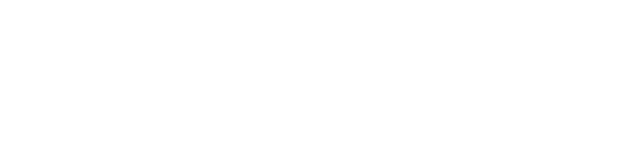
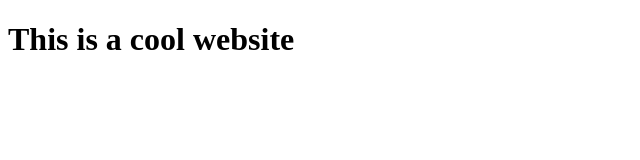
Before and after one commit to nileshrajule/test-repo, a plain HTML site: page index.html in a window 1280 px wide. Shown: the whole page, without its empty margins (0-640 px from the left). Drawn offline with Linux system fonts and the light colour scheme.

Commit message:
Added content to html

```diff
--- a/index.html
+++ b/index.html
@@ -6,6 +6,6 @@
     <title>Document</title>
 </head>
 <body>
-
+   <h1>This is a cool website</h1>
 </body>
 </html>
```
